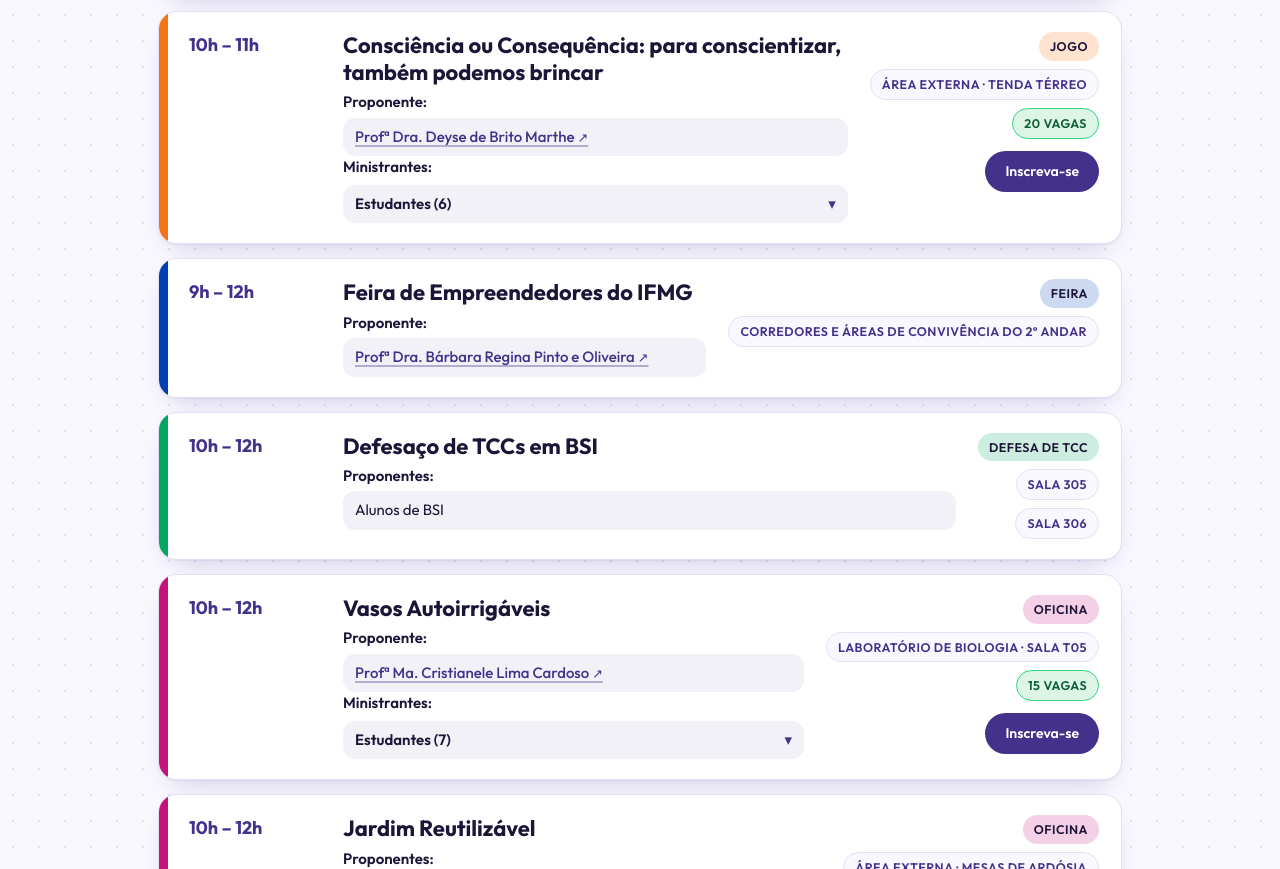
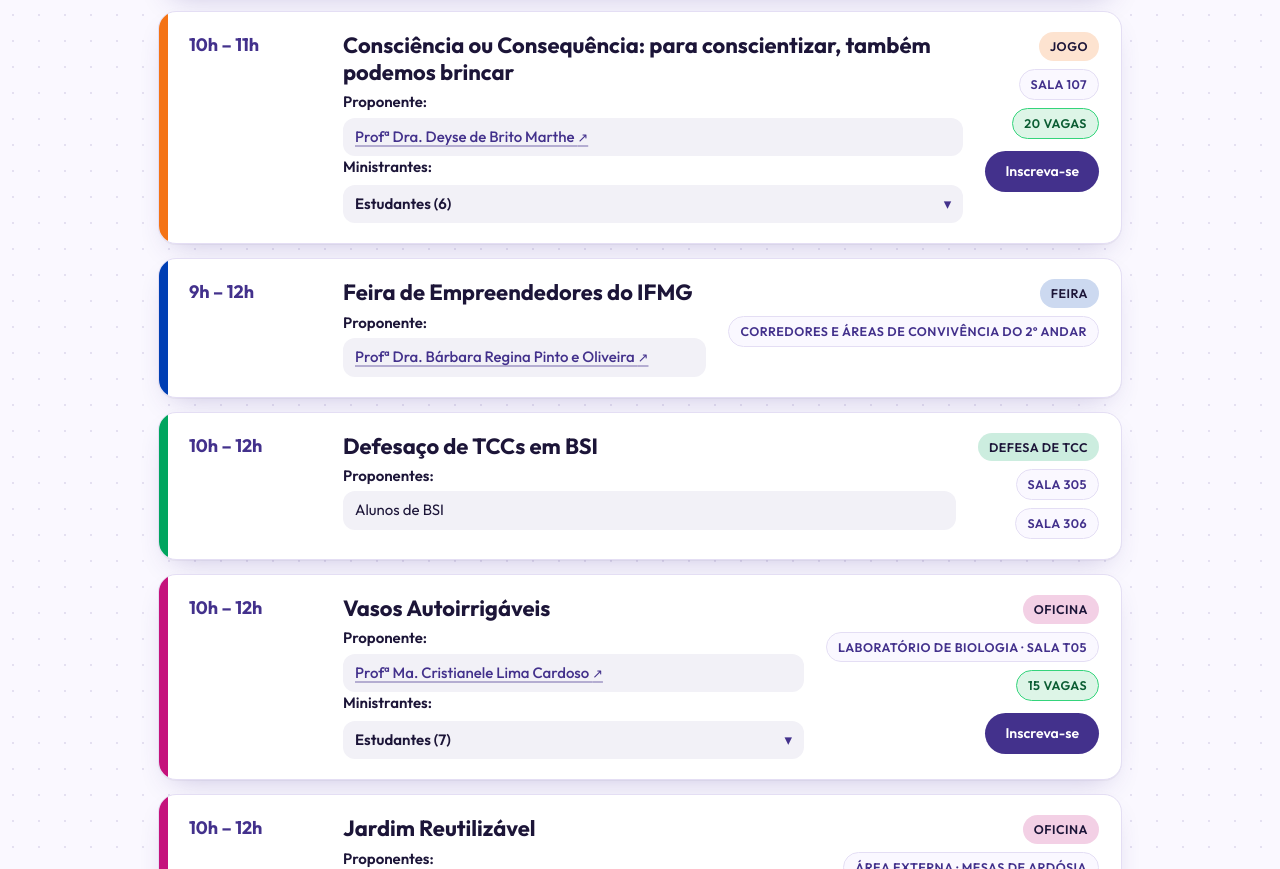
Before and after one commit to eventos-ifmg/snct-2026, a plain HTML site: page index.html in a window 1280 px wide. Shown: the part 856-1725 px from the top of the page. Drawn offline with Linux system fonts and the light colour scheme.

Commit message:
Update index.html

```diff
--- a/index.html
+++ b/index.html
@@ -478,7 +478,7 @@ const PROGRAMACAO = [
         vagas:       20,
         proponentes: [{ nome: "Profª Dra. Deyse de Brito Marthe", lattes: "http://lattes.cnpq.br/8856270958151865" }],
         estudantes:  ["Ana Clara de Sales Reis", "Anna Júllia dos Santos Carvalho", "Bianca Mitiko Alves Osava", "Maria Tereza Ambrosio de Souza", "Marina Rafaella Martins de Oliveira", "Sofia Pimenta de Souza"],
-        local:       "Área Externa · Tenda Térreo",
+        local:       "Sala 107",
         tipo:        "Jogo",
         inscricao:   "https://suap.ifmg.edu.br/eventos/inscricao_publica/5450/"
       },
```
